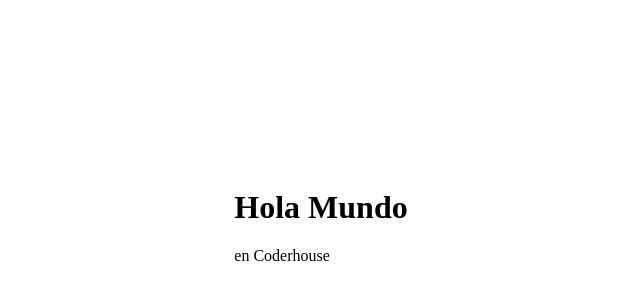
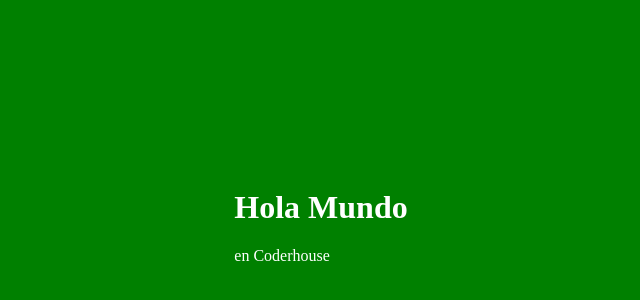
Before and after one commit to conradocanas/probando-git, a plain HTML site: page index.html in a window 1280 px wide. Shown: the part 184-484 px from the top of the page, without its empty margins (319-959 px from the left). Drawn offline with Linux system fonts and the light colour scheme.

Commit message:
Subiendo a branch

```diff
--- a/style.css
+++ b/style.css
@@ -2,4 +2,6 @@ body {
     display: grid;
     place-items: center;
     height: 100vh;
+    background-color: green;
+    color: white;
 }
```
